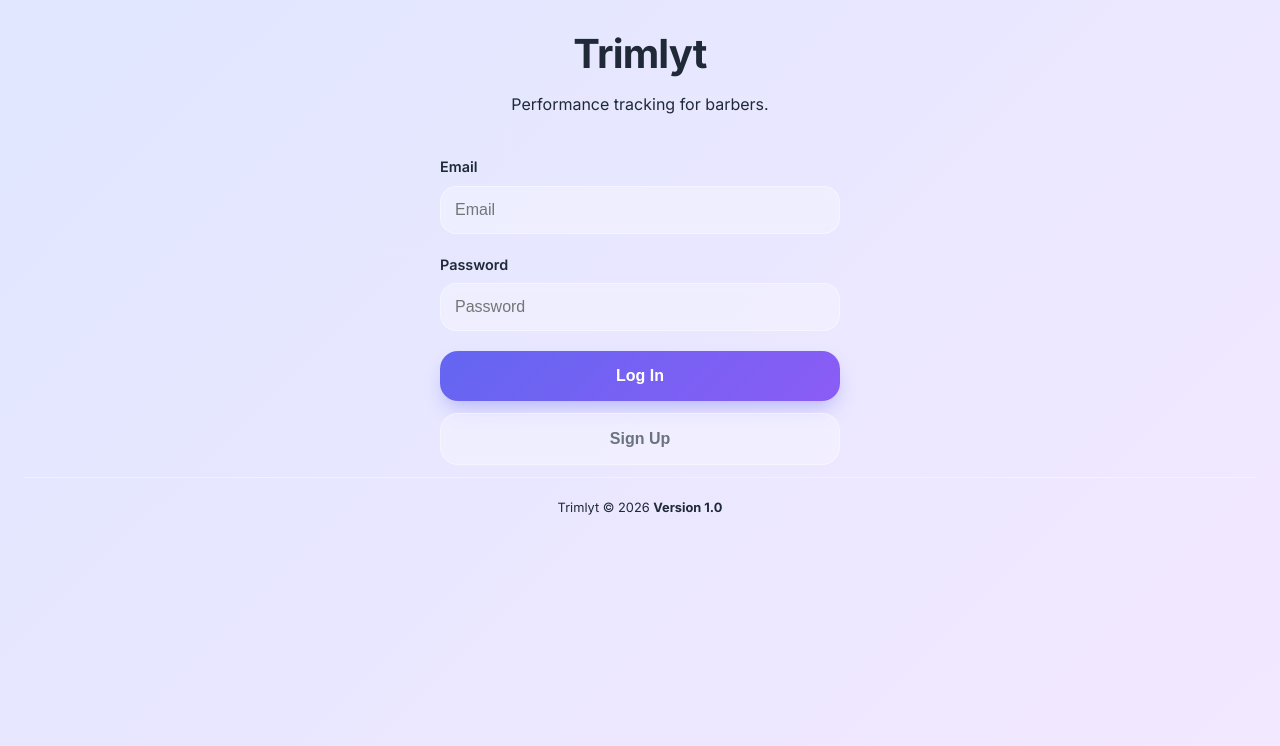
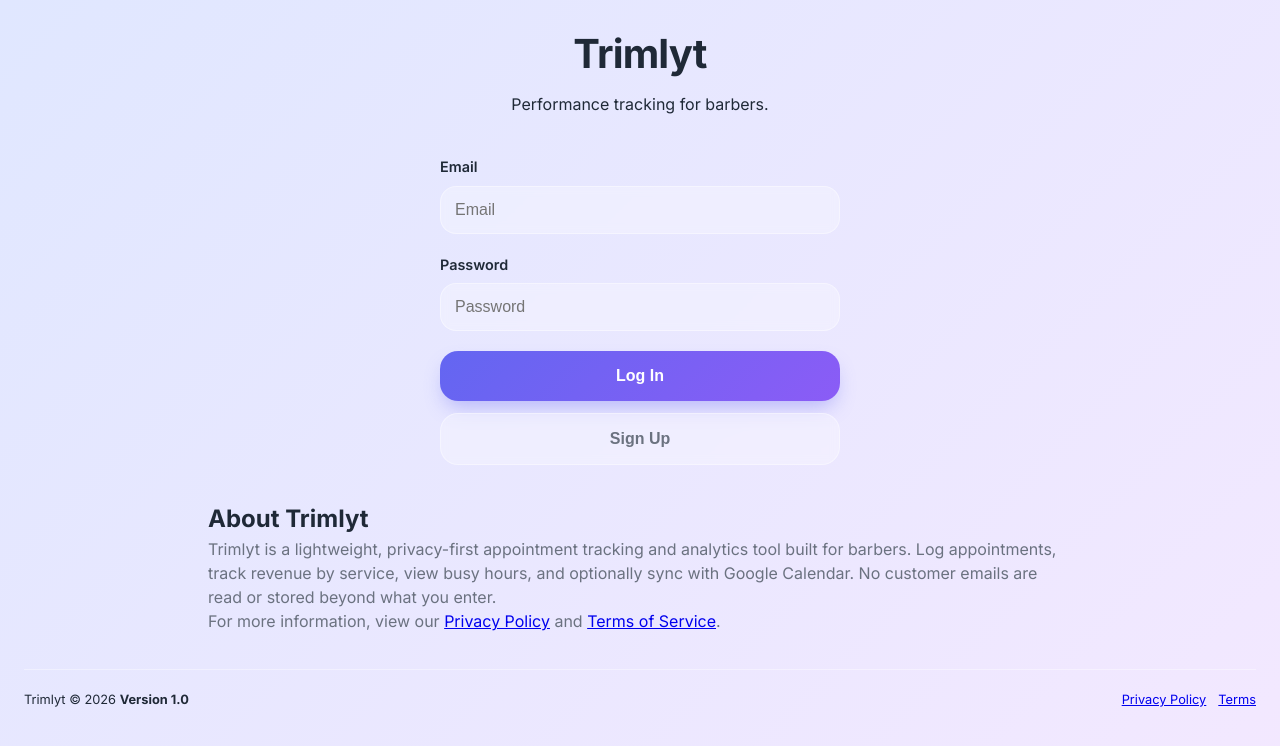
Before and after one commit to Poriya111/trimlyt.com, a plain HTML site: page FrontEnd/index.html in a window 1280 px wide. Drawn offline with Linux system fonts and the light colour scheme.

Commit message:
ready for deployment

```diff
--- a/BackEnd/server.js
+++ b/BackEnd/server.js
@@ -30,6 +30,7 @@ mongoose.connect(process.env.MONGO_URI)
 app.use(express.static(path.join(__dirname, '../FrontEnd')));
 
 // Handle SPA or default route (Serve index.html for root)
+// Serve the app landing / login page at root (publicly viewable)
 app.get('/', (req, res) => {
     res.sendFile(path.join(__dirname, '../FrontEnd/index.html'));
 });
--- a/FrontEnd/index.html
+++ b/FrontEnd/index.html
@@ -28,8 +28,21 @@
                 <button type="button" class="btn btn-secondary" id="signupBtn" data-i18n="signup">Sign Up</button>
             </div>
         </form>
+        <!-- Public app description visible without login (helps OAuth verification) -->
+        <section style="max-width:900px;margin:18px auto;padding:18px;">
+            <h2>About Trimlyt</h2>
+            <p style="color:var(--text-muted);">Trimlyt is a lightweight, privacy-first appointment tracking and analytics tool built for barbers. Log appointments, track revenue by service, view busy hours, and optionally sync with Google Calendar. No customer emails are read or stored beyond what you enter.</p>
+            <p style="color:var(--text-muted);">For more information, view our <a href="privacyPolicy.html">Privacy Policy</a> and <a href="termsOfService.html">Terms of Service</a>.</p>
+        </section>
+
         <footer class="app-footer">
-            <p><span class="logo-t">T</span>rimlyt &copy; 2026 <strong>Version 1.0</strong></p>
+            <div style="display:flex;justify-content:space-between;align-items:center;gap:12px;flex-wrap:wrap;">
+                <p><span class="logo-t">T</span>rimlyt &copy; 2026 <strong>Version 1.0</strong></p>
+                <nav style="display:flex;gap:12px;align-items:center;">
+                    <a href="privacyPolicy.html">Privacy Policy</a>
+                    <a href="termsOfService.html">Terms</a>
+                </nav>
+            </div>
         </footer>
     </div>
     <script src="main.js"></script>
--- a/FrontEnd/main.js
+++ b/FrontEnd/main.js
@@ -10,7 +10,7 @@ document.addEventListener('DOMContentLoaded', () => {
 
     // --- Route Protection ---
     // Pages that don't require auth
-    const publicPages = ['index.html'];
+    const publicPages = ['index.html', 'privacyPolicy.html', 'termsOfService.html'];
     const isPublicPage = publicPages.includes(page);
 
     // If not logged in and trying to access a protected page, redirect to login
```
Also changed, not shown: 1 other file.
